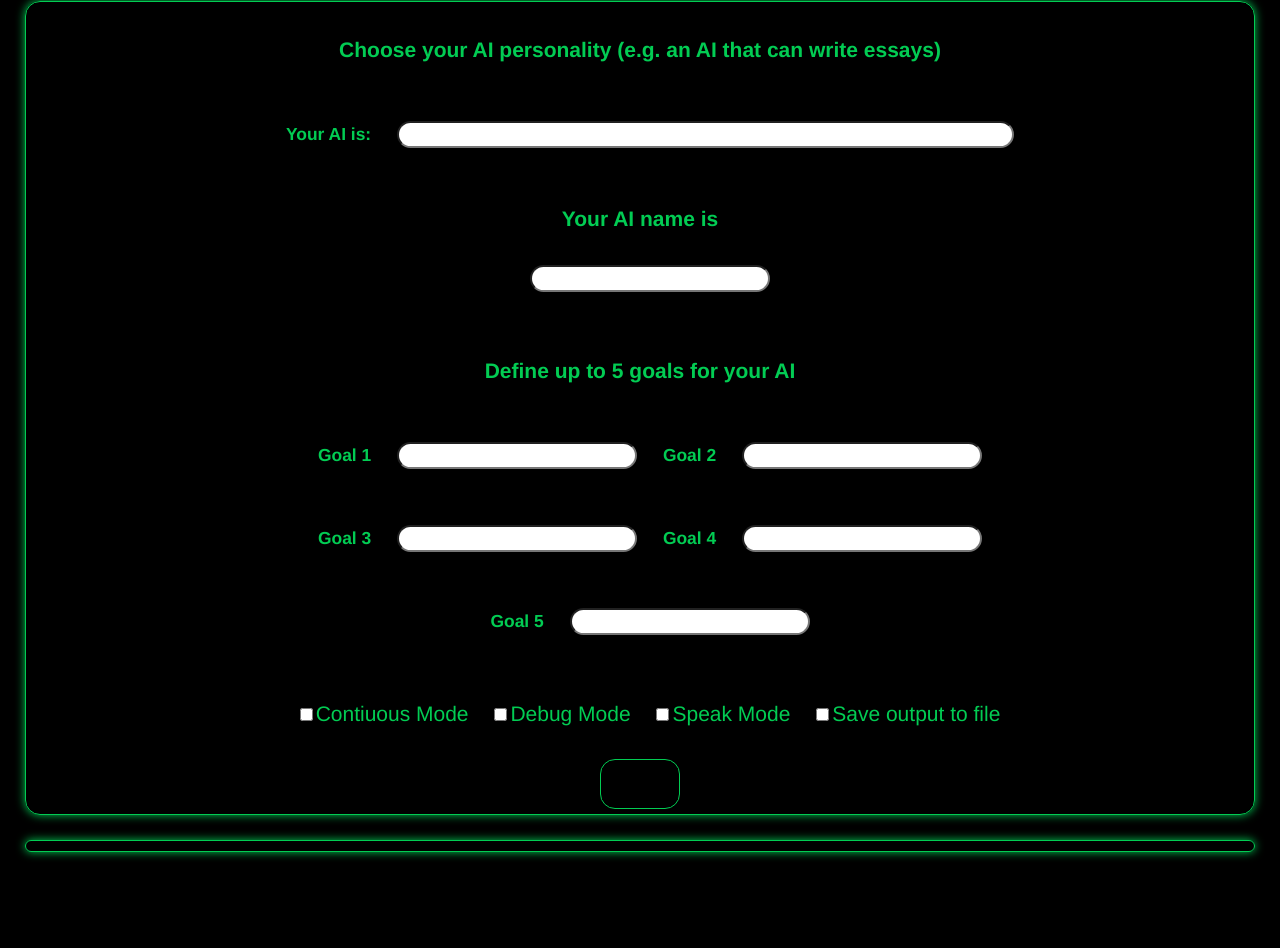
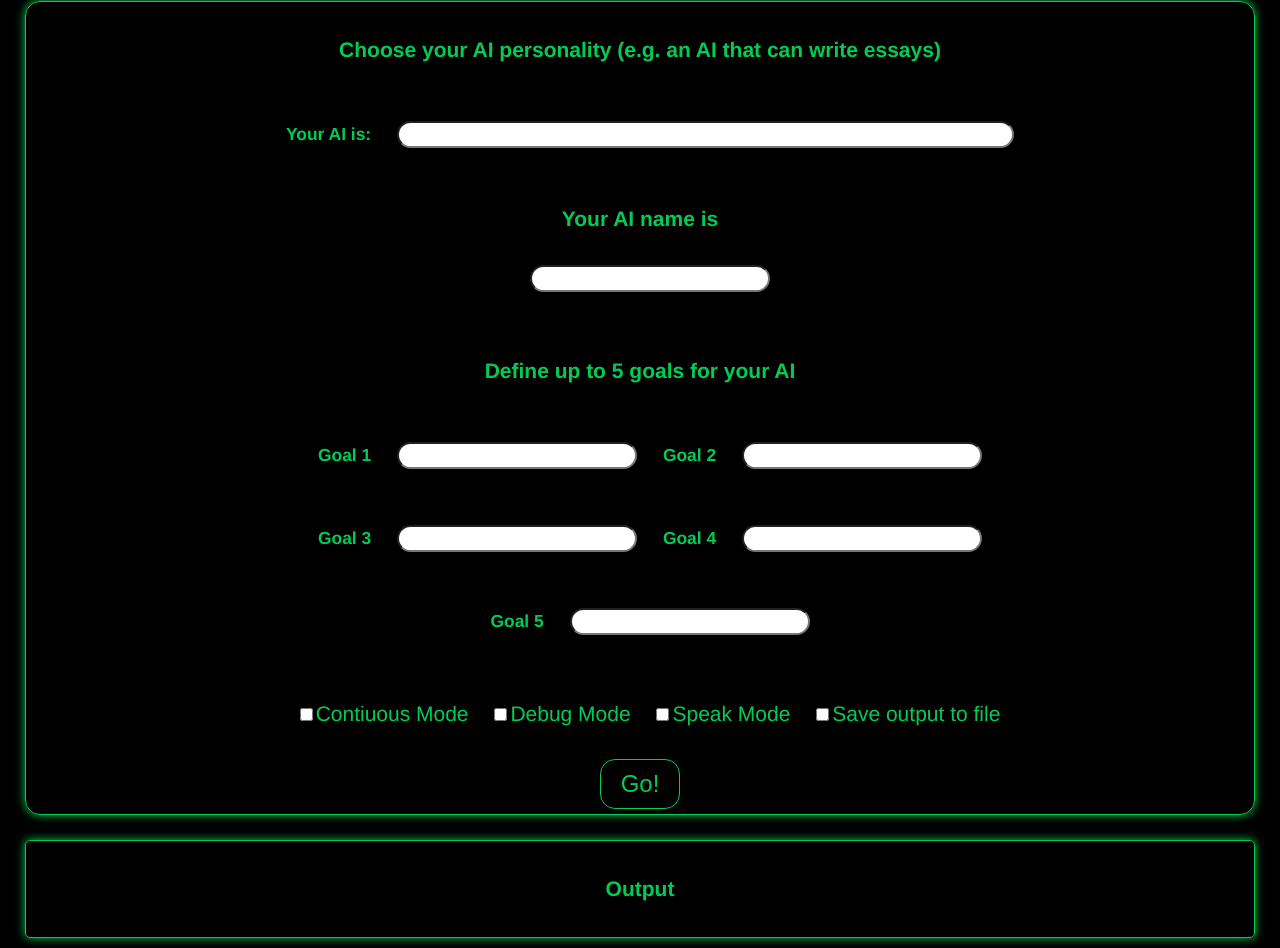
Before and after one commit to thecookingsenpai/autogpt-gui, an Electron app: page index.html in a window 1280 px wide. Shown: the part 156-1104 px from the top of the page. Before the commit the page ends 1018 px from the top, so only its background shows below. Drawn offline with Linux system fonts and the light colour scheme.

Commit message:
Completed GUI pre-design & fixed layout errors

```diff
--- a/index.html
+++ b/index.html
@@ -55,8 +55,9 @@
         <button class="centered" id="cmd_execute">Go!</button>
         <br>
     </div>
-    <div class="card tilt-top" id="output">
-
+    <div class="output_space card tilt-top" id="output">
+      <h4>Output</h4>
+      <div class="output_space" id="output_text"></div>
     </div>
   </div>
   <!-- You can also require other files to run in this process -->
--- a/styles.css
+++ b/styles.css
@@ -18,6 +18,7 @@ input {
 
 button {
     background-color: #000000;
+    color: #02cc53;
     border: 1px solid #02cc53;
     border-radius: 15px;
     font-size: 24px;
@@ -75,6 +76,11 @@ button:hover
 
 .wide {
     width: 50%;
+}
+
+.output_space {
+  height: fit-content !important;
+  border-radius: 5px !important;
 }
 
 /* Animations */
```
Also changed, not shown: main.js (+3 -14 lines).
